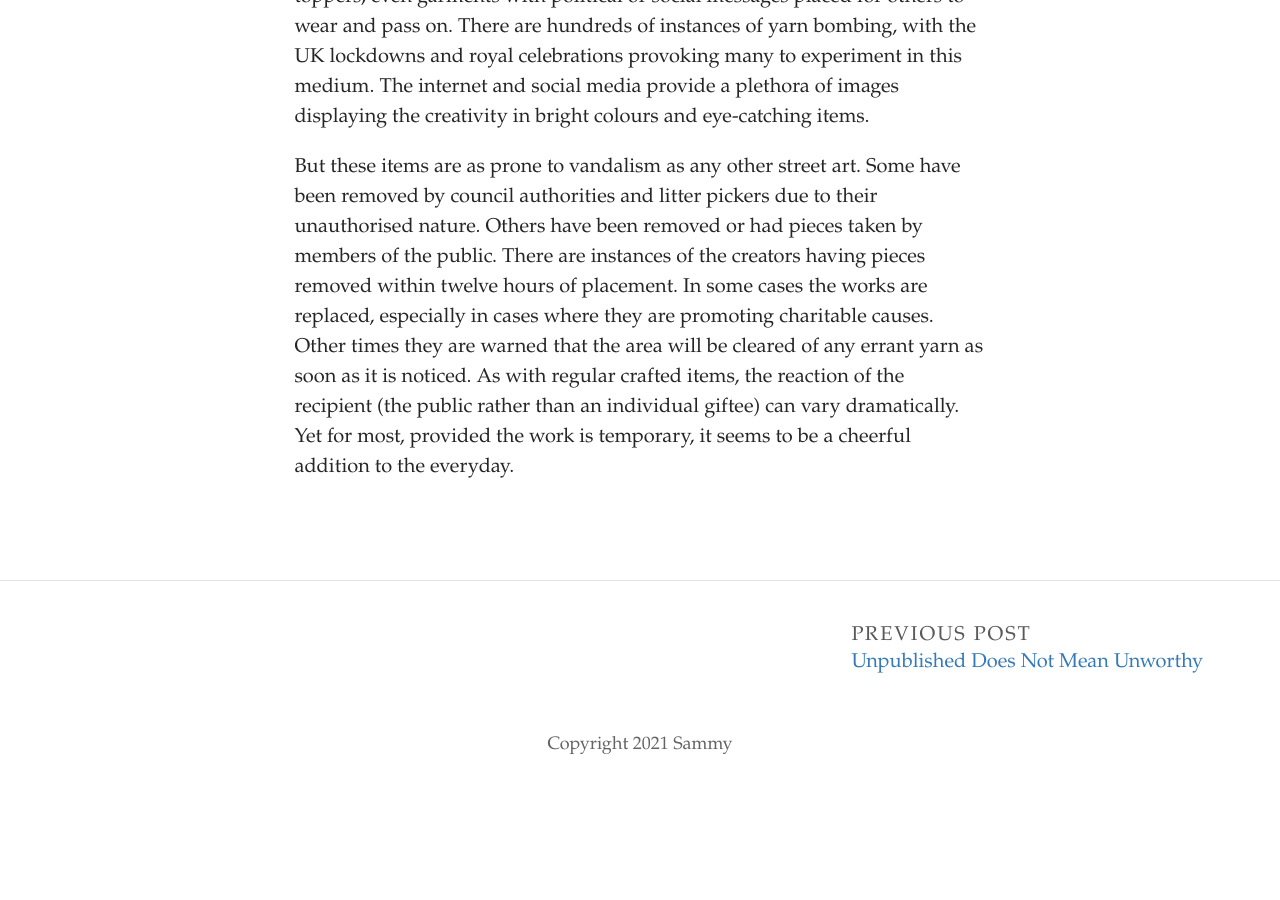
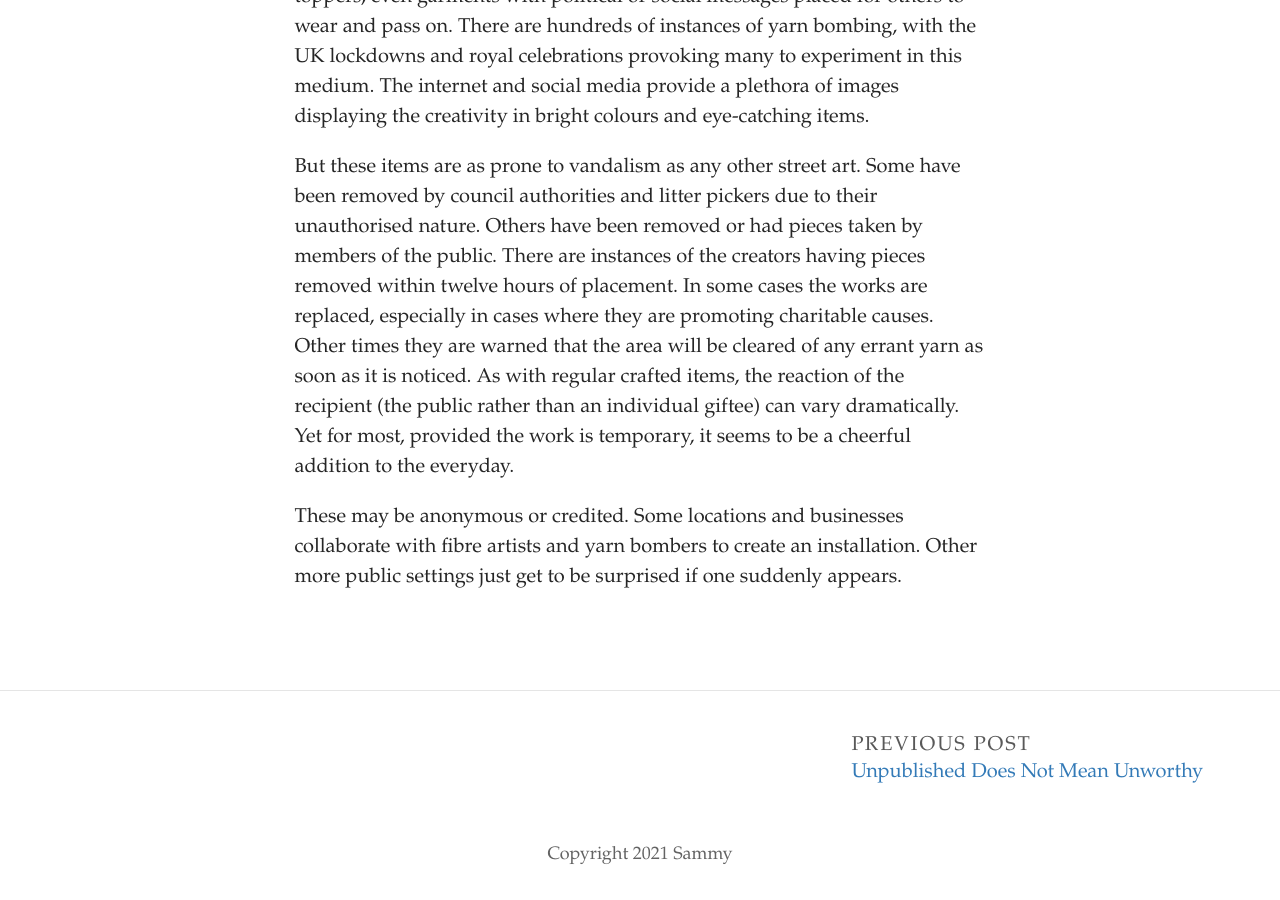
Before and after one commit to SammySpinsAYarn/Blog, a Jekyll site: the page built from _posts/2023-08-12-yarn-bombing-is-crafty-graffiti.md, in a window 1280 px wide and 900 px high, scrolled down 774 px. Built offline with Jekyll 4.4.1, drawn with Linux system fonts in a browser that asks for light colours; some web fonts are replaced; before the commit the page ends 1564 px from its top, so only the background shows below that.

Commit message:
Update Post “2023-08-12-yarn-bombing-is-crafty-graffiti”

```diff
--- a/_posts/2023-08-12-yarn-bombing-is-crafty-graffiti.md
+++ b/_posts/2023-08-12-yarn-bombing-is-crafty-graffiti.md
@@ -11,3 +11,5 @@ Y﻿arn bombing, or guerilla knitting, is fascinating. It is considered a type o
 M﻿agda Sayeg is credited with having begun the current style of yarn bombing when, in 2005, she began covering her shop handles in knitted scraps. This caught on, and Sayeg has since moved on to [far larger projects](https://www.ted.com/talks/magda_sayeg_how_yarn_bombing_grew_into_a_worldwide_movement) and schemes. These have inspired multiple people to take this style and adapt it to their own causes. Tree scarves, accessories and coverings for statues, post box toppers, even garments with political or social messages placed for others to wear and pass on.  There are hundreds of instances of yarn bombing, with the UK lockdowns and royal celebrations provoking many to experiment in this medium. The internet and social media provide a plethora of images displaying the creativity in bright colours and eye-catching items.
 
 B﻿ut these items are as prone to vandalism as any other street art. Some have been removed by council authorities and litter pickers due to their unauthorised nature. Others have been removed or had pieces taken by members of the public. There are instances of the creators having pieces removed within twelve hours of placement. In some cases the works are replaced, especially in cases where they are promoting charitable causes. Other times they are warned that the area will be cleared of any errant yarn as soon as it is noticed. As with regular crafted items, the reaction of the recipient (the public rather than an individual giftee) can vary dramatically. Yet for most, provided the work is temporary, it seems to be a cheerful addition to the everyday.
+
+T﻿hese may be anonymous or credited. Some locations and businesses collaborate with fibre artists and yarn bombers to create an installation. Other more public settings just get to be surprised if one suddenly appears.
```
